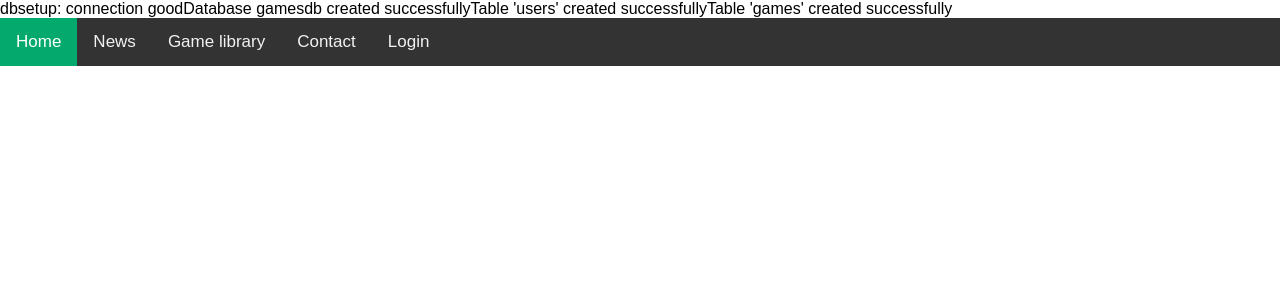
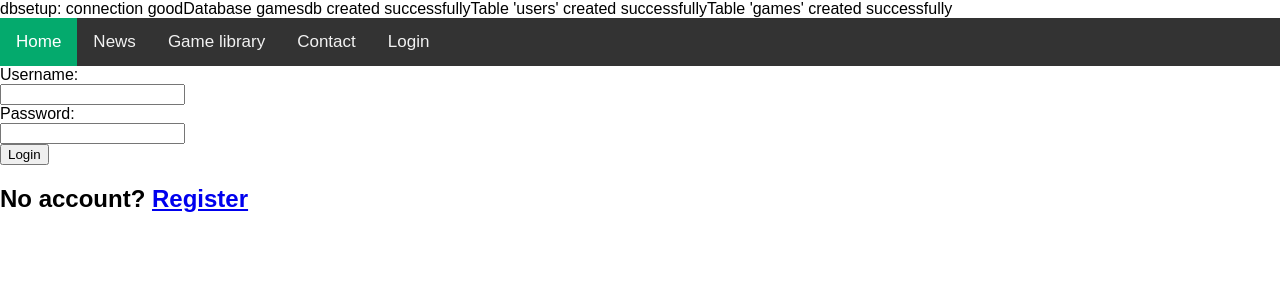
Before and after one commit to nrthqn/db-test, a PHP site: page /login.php in a window 1280 px wide. Shown: the top 300 px of the page. Run offline with PHP 8.4, Linux system fonts and the light colour scheme.

Commit message:
commit 2

```diff
--- a/login.php
+++ b/login.php
@@ -90,8 +90,18 @@ else
 
 ?>
 
+</div>
+
+    <form method="post" action="">
+        <label>Username:</label><br>
+        <input type="text" name="username"><br>
+        <label>Password:</label><br>
+        <input type="password" name="password"><br>
+        <input type="submit" value="Login">
+    </form>
+    <div>
+    <h2>No account? <a href="register.php">Register</a></h2>
     </div>
-
+    <?php if (isset($login_error)) echo "<p>$login_error</p>"; ?>
 </body>
-
 </html>
```
